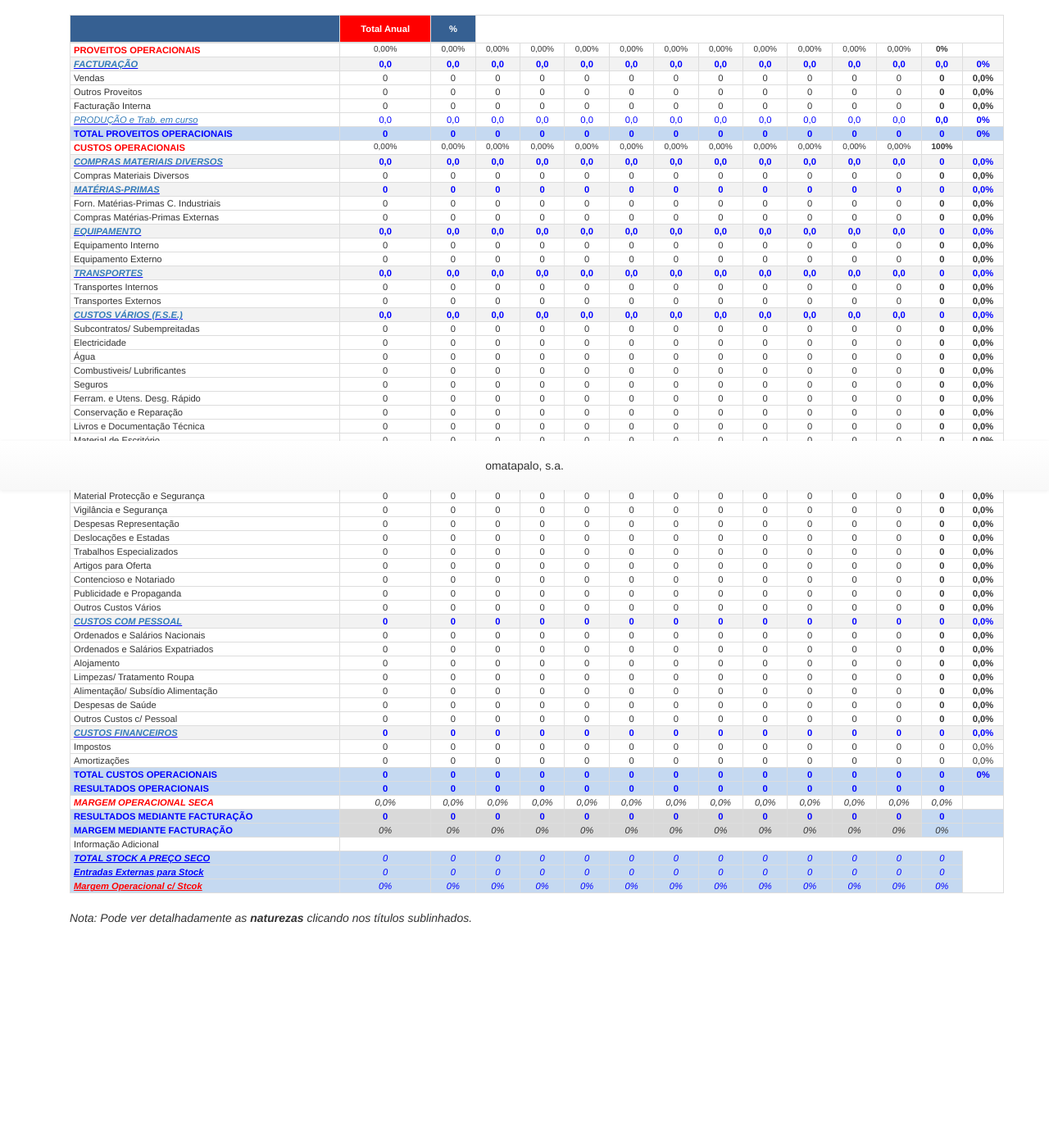
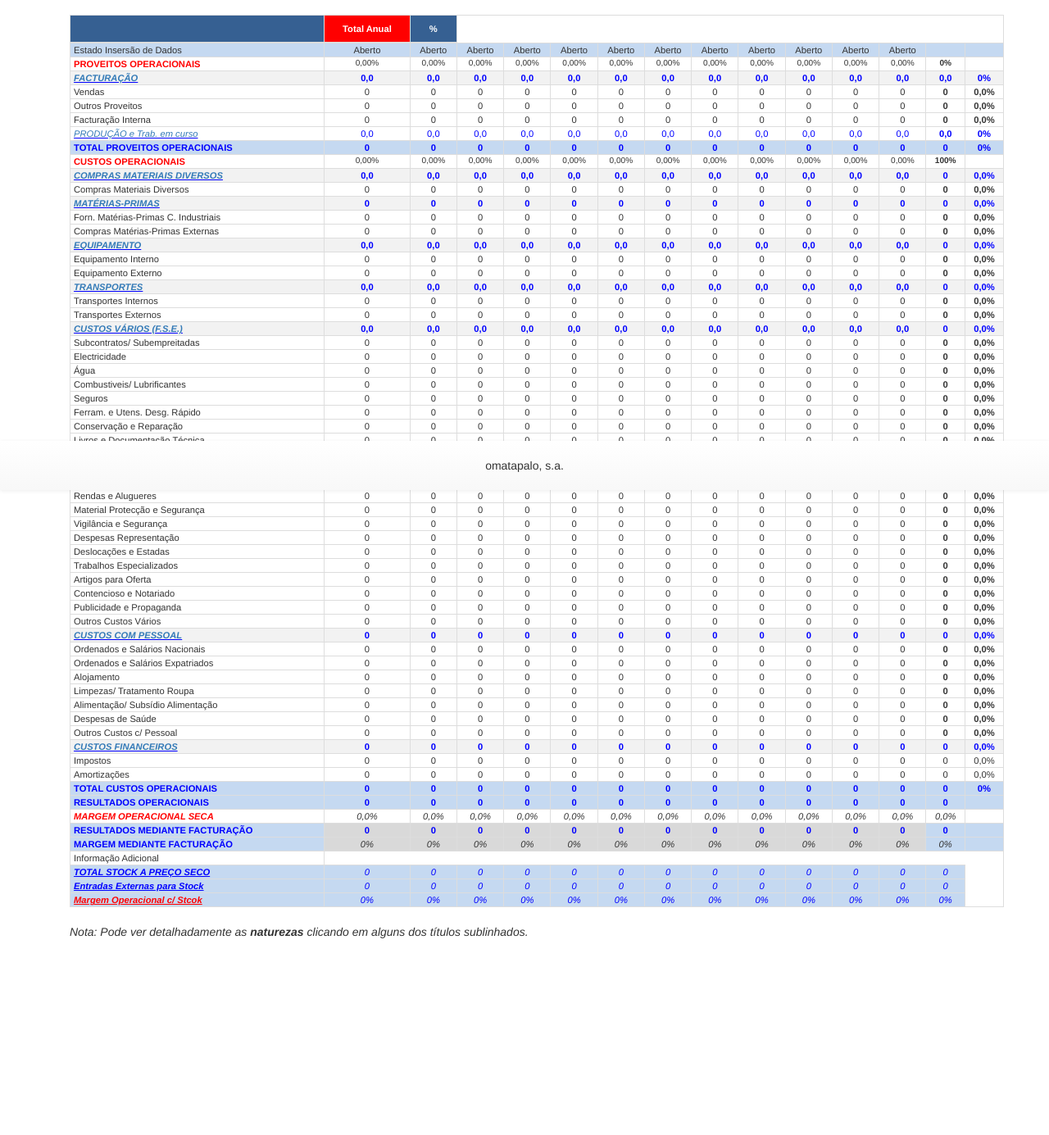
Before and after one commit to luis-alves/omatapalo, a PHP site: template templates/relatorios/dresultados/relatorio.twig in a window 1280 px wide. Shown: the part 202-1587 px from the top of the page at 82% size. Before the commit the page ends 1328 px from the top, so only its background shows below. Run offline with PHP 8.4, Linux system fonts and the light colour scheme; the template is opened without the code that fills it, so the values that code supplies are empty; some libraries are stand-ins or nearby versions.

Commit message:
Inserir uma linha com dados sobre acabamento de informação

```diff
--- a/templates/relatorios/dresultados/relatorio.twig
+++ b/templates/relatorios/dresultados/relatorio.twig
@@ -26,6 +26,18 @@
                 </tr>
             </thead>
             <tbody>
+                <tr class="dr_fundoAzul">
+                  <td>Estado Insersão de Dados</td>
+                {% for item in 1..12 %}
+                  {% if checkerOrd[item] == 4 %}
+                    <td class="text-center">Fechado</td>
+                    {% else %}
+                        <td class="text-center">Aberto</td>
+                  {% endif %}
+                {% endfor %}
+                <td></td>
+                <td></td>
+                </tr>
                 <tr>
                     <td class="dr_red">PROVEITOS OPERACIONAIS</td>
                     {% for i in 1..12 %}
@@ -1150,7 +1162,7 @@
         <span>
             <i>Nota: Pode ver detalhadamente as
                 <strong>naturezas</strong>
-                clicando nos títulos sublinhados.</i>
+                clicando em alguns dos títulos sublinhados.</i>
         </span>
     </div>
 
```
